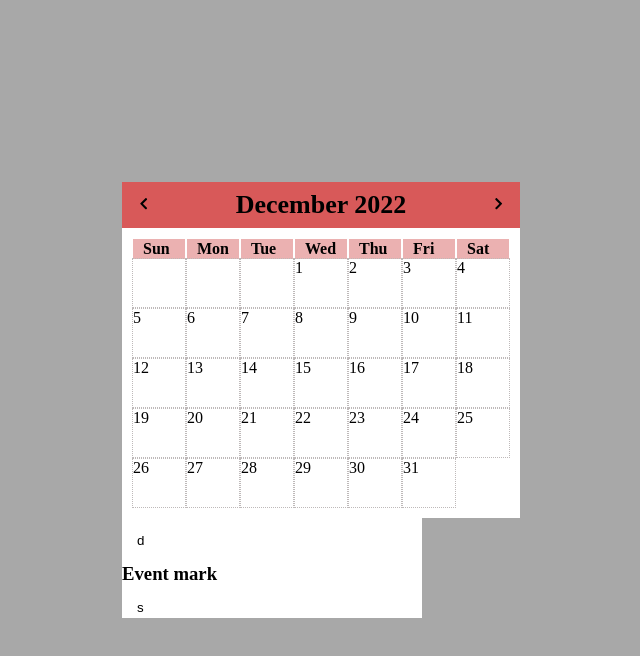
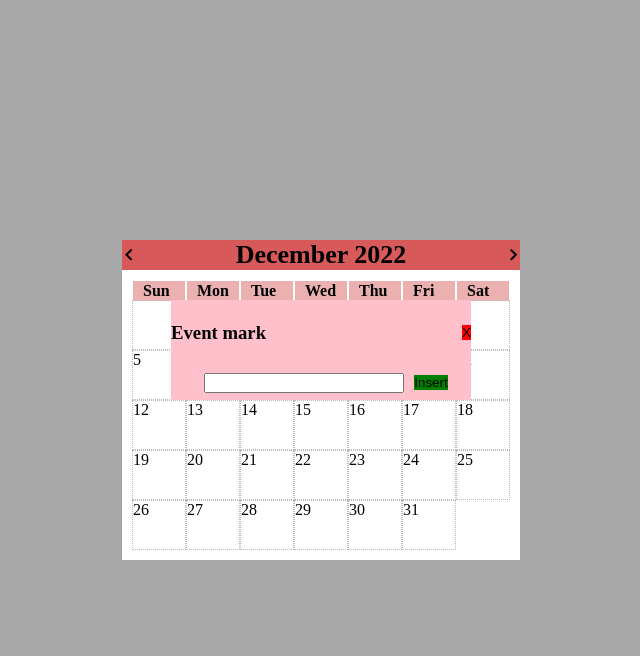
Before and after one commit to Samuellucasn/Calendar, a React (Vite) app: page / in a window 1280 px wide. Both pictures are taken after a click on the element "10". Shown: the top 656 px of the page, without its empty margins (319-959 px from the left). Built offline with nearby package versions, Linux system fonts and the light colour scheme; a web font is replaced by a local one.

Commit message:
config events style

```diff
--- a/src/components/Button/index.tsx
+++ b/src/components/Button/index.tsx
@@ -2,7 +2,7 @@ import { ButtonStyle } from './style'
 
 interface ButtonProps {
     children: React.ReactNode
-    onClick: () => void
+    onClick: () => void,
 }
 
 const Button : React.FC<ButtonProps> = ({children, onClick}) => {
--- a/src/components/Button/style.ts
+++ b/src/components/Button/style.ts
@@ -2,6 +2,8 @@ import styled from "styled-components";
 
 export const ButtonStyle = styled.button`
     border: none;
-    background-color: transparent;
-    padding: 15px;
+
+    display: flex;
+    align-items: center;
+    justify-content: center;
 `;
--- a/src/components/Calendar/style.ts
+++ b/src/components/Calendar/style.ts
@@ -5,6 +5,7 @@ export const CalendarStyle = styled.section`
     display: grid;
     grid-template-rows:  ${props => props.theme.styles.gridRow} repeat(5, 1fr);
     grid-template-columns:  repeat(7, 1fr);
+
 
     background-color: white;
     padding: ${props => props.theme.styles.calendarPadding};
--- a/src/components/CalendarHeader/index.tsx
+++ b/src/components/CalendarHeader/index.tsx
@@ -1,5 +1,4 @@
-import { HeaderStyle } from './style'
-import Button from '../Button'
+import { HeaderStyle, ButtonHeader } from './style'
 import { FaChevronLeft, FaChevronRight } from 'react-icons/fa'
 
 interface HeaderProps {
@@ -12,9 +11,9 @@ const Header: React.FC<HeaderProps> = ({children, onNext, onBack}) => {
     return (
         <>
         <HeaderStyle>
-            <Button onClick={ onNext }><FaChevronLeft></FaChevronLeft></Button>
+            <ButtonHeader onClick={ onNext }><FaChevronLeft></FaChevronLeft></ButtonHeader>
                 <h1>{ children }</h1>
-            <Button onClick={ onBack }><FaChevronRight></FaChevronRight></Button>
+            <ButtonHeader onClick={ onBack }><FaChevronRight></FaChevronRight></ButtonHeader>
         </HeaderStyle>
         </>
     )
--- a/src/components/CalendarHeader/style.ts
+++ b/src/components/CalendarHeader/style.ts
@@ -1,4 +1,5 @@
 import styled from "styled-components";
+import { ButtonStyle } from "../Button/style";
 
 export const HeaderStyle = styled.header`
 
@@ -14,3 +15,8 @@ export const HeaderStyle = styled.header`
     border-bottom: ${props => props.theme.styles.headerBorderBottom};
     border-radius: ${props => props.theme.styles.calendarBorderRadius};
 `;
+
+export const ButtonHeader = styled(ButtonStyle)`
+    background-color: ${props => props.theme.colors.headerButtonBackground};
+    padding: ${props => props.theme.styles.headerButtonPadding};
+`
--- a/src/components/Input/index.tsx
+++ /dev/null
@@ -1,14 +0,0 @@
-import { InputStyle } from './style'
-
-interface propsInput {
-    onChange: () => void
-}
-
-const Input: any = ({ onChange }:any) => {
-
-    <InputStyle
-        onChange={onChange}
-    />
-}
-
-export default Input
--- a/src/components/Input/style.ts
+++ /dev/null
@@ -1,5 +0,0 @@
-import styled from "styled-components"
-
-export const InputStyle = styled.input`
-
-`
--- a/src/components/NewEvent/index.tsx
+++ b/src/components/NewEvent/index.tsx
@@ -1,24 +1,38 @@
 import { useState } from 'react'
-import { EventStyle } from './style'
+import { EventStyle, EventHeaderStyle, EventInput, ButtonClose, ButtonSave} from './style'
 
-import Input from '../Input'
 import Button from '../Button'
 
 const EventModal: React.FC<any> = ({ onSave, onClose }) => {
-    const [title, setTitle] = useState('')
+    const [title, setTitle] = useState<string>()
     const [error, setError] = useState(false)
 
     return (
         <EventStyle>
-            <Button onClick={onClose}>d</Button>
+            <EventHeaderStyle>
+                <h3>Event mark</h3>
 
-            <h3>Event mark</h3>
+                <ButtonClose onClick={onClose}>X</ButtonClose>
+            </EventHeaderStyle>
 
-            <Input
+
+            <EventInput
+                type={'text'}
                 value={title}
                 onChange={(e:any) => { setTitle(e.target.value)} }
             />
-            <Button onClick={onSave}>s</Button>
+
+            <ButtonSave
+                onClick={() => {
+                    if (title) {
+                        setError(false);
+                        onSave(title);
+                    } else {
+                        setError(true);
+                    }
+                }}
+            >Insert</ButtonSave>
+
         </EventStyle>
     )
 }
--- a/src/components/NewEvent/style.ts
+++ b/src/components/NewEvent/style.ts
@@ -1,9 +1,45 @@
 import styled from "styled-components";
+import { ButtonStyle } from "../Button/style";
 
 export const EventStyle = styled.div`
     height: 100px;
     width: 300px;
-    background-color: white;
+    background-color: pink;
 
-    z-index: 1;
+    position: absolute;
+    z-index: 20;
+    top: calc(50% - 100px);
+    left: calc(50% - 150px);
+
+    text-align: center;
+
+    display: flex;
+    flex-wrap: wrap;
+    align-items: center;
+    justify-content: center;
 `
+
+export const EventHeaderStyle = styled.div`
+    height: 50px;
+    width: 100%;
+
+    display: flex;
+    align-items: center;
+    justify-content: space-between;
+`
+
+export const EventInput = styled.input`
+    width: 200px;
+    height: 20px;
+
+    margin: 0 10px;
+`
+
+export const ButtonClose = styled(ButtonStyle)`
+    background-color: ${props => props.theme.colors.eventsButtonBgClose};
+    padding: ${props => props.theme.styles.eventsButtonPadding}
+`
+export const ButtonSave = styled(ButtonStyle)`
+    background-color: ${props => props.theme.colors.eventsButtonBgSave};
+    padding: ${props => props.theme.styles.eventsButtonPadding};
+`
--- a/src/style/Global.ts
+++ b/src/style/Global.ts
@@ -17,6 +17,7 @@ export const globalStyle = createGlobalStyle`
         display: flex;
         justify-content: center;
         align-items: center;
+
     }
 
 `;
--- a/src/style/themes/ClassicTheme.ts
+++ b/src/style/themes/ClassicTheme.ts
@@ -6,8 +6,14 @@ export default {
 
         headerBackground: '#dd5252e8',
         headerColor: '',
+        headerButtonBackground: 'transparent',
 
         dayInWeekBackground: '#ebb1b1',
+        dayInWeekBackgroundWeekend: '',
+
+        eventsBackground: '',
+        eventsButtonBgClose: 'red',
+        eventsButtonBgSave: 'green',
     },
 
     fonts: {
@@ -26,11 +32,15 @@ export default {
         calendarBoxShadow: '',
 
         headerBorderBottom: '',
+        headerButtonPadding: '',
 
         dayBorder: '1px solid #beb9b9',
         dayBorderStyle: 'dotted',
 
         dayInWeekBorder: '1px solid white',
         dayInWeekPadding: '10px',
+
+        eventsButtonWeight: '',
+        eventsButtonPadding: '',
     }
 }
```
Also changed, not shown: src/style/themes/styled.d.ts (+10 -0 lines).
